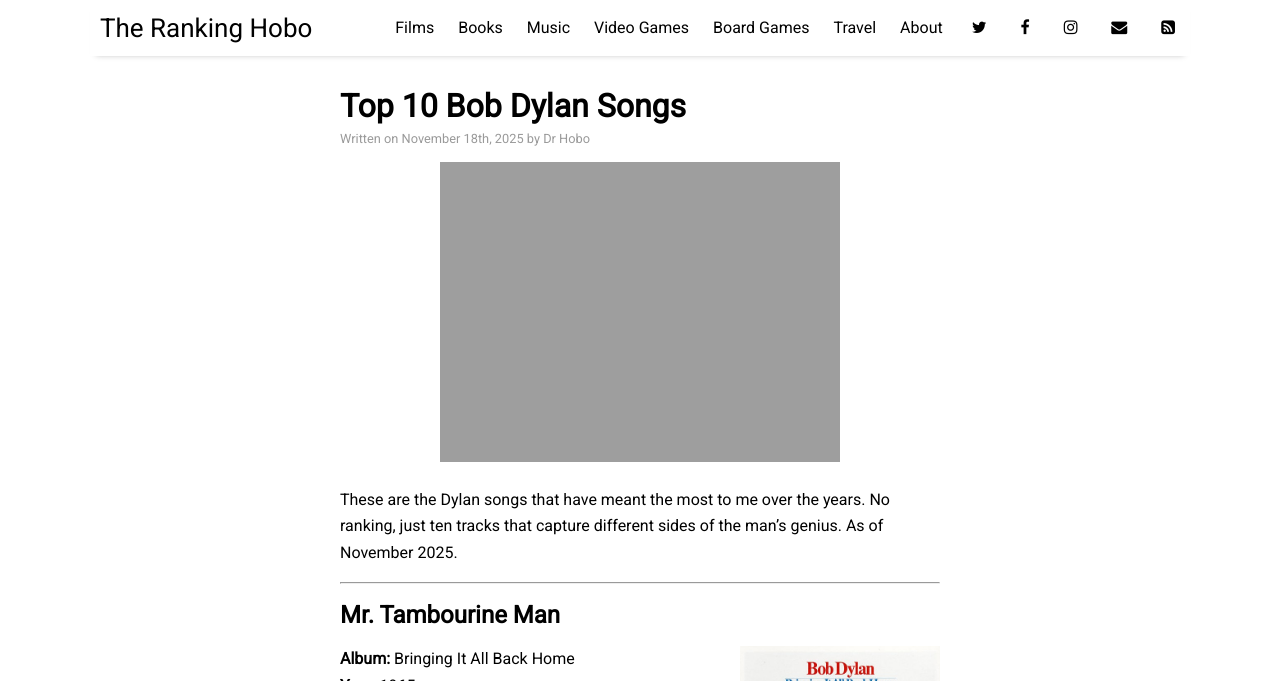
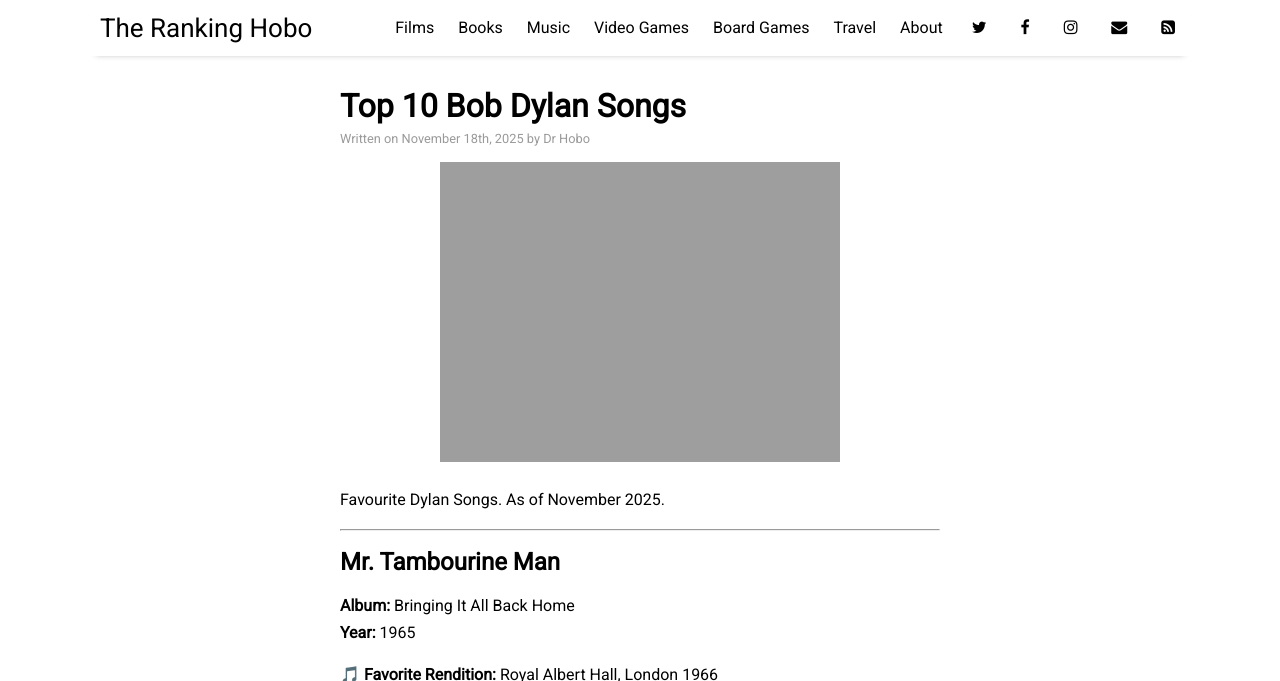
Before and after one commit to TheDrHobo/thedrhobo.github.io, a Jekyll site: the page built from _posts/2025-11-18-top-10-dylan-songs.md, in a window 1280 px wide and 900 px high, cut to the strip 0-681 px from the top of the window. Built offline with Jekyll 4.4.1, drawn with Linux system fonts in a browser that asks for light colours; nearby versions of some CDN libraries.

Commit message:
Update 2025-11-18-top-10-dylan-songs.md

```diff
--- a/_posts/2025-11-18-top-10-dylan-songs.md
+++ b/_posts/2025-11-18-top-10-dylan-songs.md
@@ -7,20 +7,18 @@ tags: [music, dylan, top10]
 image: Dylan.jpg
 ---
 
-These are the Dylan songs that have meant the most to me over the years. No ranking, just ten tracks that capture different sides of the man's genius. As of November 2025.
+Favourite Dylan Songs. As of November 2025.
 
 ---
 
 ## Mr. Tambourine Man
-<img src="{{ site.github.url }}/assets/img/Music/bringing_cover.jpg" alt="Bringing It All Back Home album cover" style="float: right; margin: 0 0 1em 1em; max-width: 200px; max-height: 300px; object-fit: contain;">
-
 **Album:** Bringing It All Back Home
 **Year:** 1965
 
 **🎵 Favorite Rendition:** Royal Albert Hall, London 1966
 
 <a href="https://www.youtube.com/watch?v=Ae29pHjtXIg">
-<img src="https://img.youtube.com/vi/Ae29pHjtXIg/0.jpg" alt="Watch on YouTube" style="max-width: 300px; border: 2px solid #ddd; margin-top: 0.5em;">
+<img src="https://img.youtube.com/vi/Ae29pHjtXIg/0.jpg" alt="Watch on YouTube" style="float: right; margin: 0 0 1em 1em; max-width: 200px; max-height: 300px; object-fit: contain; border: 2px solid #ddd;">
 </a>
 
 <div style="clear: both;"></div>
@@ -28,15 +26,13 @@ These are the Dylan songs that have meant the most to me over the years. No rank
 ---
 
 ## Love Minus Zero/No Limit
-<img src="{{ site.github.url }}/assets/img/Music/bringing_cover.jpg" alt="Bringing It All Back Home album cover" style="float: right; margin: 0 0 1em 1em; max-width: 200px; max-height: 300px; object-fit: contain;">
-
 **Album:** Bringing It All Back Home
 **Year:** 1965
 
 **🎵 Favorite Rendition:** Manchester, England 1965
 
 <a href="https://www.youtube.com/watch?v=lCdF3KuRimg">
-<img src="https://img.youtube.com/vi/lCdF3KuRimg/0.jpg" alt="Watch on YouTube" style="max-width: 300px; border: 2px solid #ddd; margin-top: 0.5em;">
+<img src="https://img.youtube.com/vi/lCdF3KuRimg/0.jpg" alt="Watch on YouTube" style="float: right; margin: 0 0 1em 1em; max-width: 200px; max-height: 300px; object-fit: contain; border: 2px solid #ddd;">
 </a>
 
 <div style="clear: both;"></div>
@@ -44,15 +40,13 @@ These are the Dylan songs that have meant the most to me over the years. No rank
 ---
 
 ## Don't Think Twice, It's All Right
-<img src="{{ site.github.url }}/assets/img/Music/dylan-freewheelin.jpg" alt="The Freewheelin' Bob Dylan album cover" style="float: right; margin: 0 0 1em 1em; max-width: 200px; max-height: 300px; object-fit: contain;">
-
 **Album:** The Freewheelin' Bob Dylan
 **Year:** 1963
 
 **🎵 Favorite Rendition:** Birmingham, England 1965
 
 <a href="https://www.youtube.com/watch?v=cukkrbzk5D8">
-<img src="https://img.youtube.com/vi/cukkrbzk5D8/0.jpg" alt="Watch on YouTube" style="max-width: 300px; border: 2px solid #ddd; margin-top: 0.5em;">
+<img src="https://img.youtube.com/vi/cukkrbzk5D8/0.jpg" alt="Watch on YouTube" style="float: right; margin: 0 0 1em 1em; max-width: 200px; max-height: 300px; object-fit: contain; border: 2px solid #ddd;">
 </a>
 
 <div style="clear: both;"></div>
@@ -60,15 +54,13 @@ These are the Dylan songs that have meant the most to me over the years. No rank
 ---
 
 ## Desolation Row
-<img src="{{ site.github.url }}/assets/img/Music/dylan-highway61.jpg" alt="Highway 61 Revisited album cover" style="float: right; margin: 0 0 1em 1em; max-width: 200px; max-height: 300px; object-fit: contain;">
-
 **Album:** Highway 61 Revisited
 **Year:** 1965
 
 **🎵 Favorite Rendition:** Live at Sony Music Studios, New York 1994
 
 <a href="https://www.youtube.com/watch?v=is0PRUdcdZI">
-<img src="https://img.youtube.com/vi/is0PRUdcdZI/0.jpg" alt="Watch on YouTube" style="max-width: 300px; border: 2px solid #ddd; margin-top: 0.5em;">
+<img src="https://img.youtube.com/vi/is0PRUdcdZI/0.jpg" alt="Watch on YouTube" style="float: right; margin: 0 0 1em 1em; max-width: 200px; max-height: 300px; object-fit: contain; border: 2px solid #ddd;">
 </a>
 
 <div style="clear: both;"></div>
@@ -76,15 +68,13 @@ These are the Dylan songs that have meant the most to me over the years. No rank
 ---
 
 ## License to Kill
-<img src="{{ site.github.url }}/assets/img/Music/dylan-infidels.jpg" alt="Infidels album cover" style="float: right; margin: 0 0 1em 1em; max-width: 200px; max-height: 300px; object-fit: contain;">
-
 **Album:** Infidels
 **Year:** 1983
 
 **🎵 Favorite Rendition:** Studio Version
 
 <a href="https://www.youtube.com/watch?v=HRrlFYg2QkI">
-<img src="https://img.youtube.com/vi/HRrlFYg2QkI/0.jpg" alt="Watch on YouTube" style="max-width: 300px; border: 2px solid #ddd; margin-top: 0.5em;">
+<img src="https://img.youtube.com/vi/HRrlFYg2QkI/0.jpg" alt="Watch on YouTube" style="float: right; margin: 0 0 1em 1em; max-width: 200px; max-height: 300px; object-fit: contain; border: 2px solid #ddd;">
 </a>
 
 <div style="clear: both;"></div>
@@ -92,15 +82,13 @@ These are the Dylan songs that have meant the most to me over the years. No rank
 ---
 
 ## Shelter from the Storm
-<img src="{{ site.github.url }}/assets/img/Music/dylan-blood.jpg" alt="Blood on the Tracks album cover" style="float: right; margin: 0 0 1em 1em; max-width: 200px; max-height: 300px; object-fit: contain;">
-
 **Album:** Blood on the Tracks
 **Year:** 1975
 
 **🎵 Favorite Rendition:** Fort Collins 1976
 
 <a href="https://www.youtube.com/watch?v=12rUOLtbQDk">
-<img src="https://img.youtube.com/vi/12rUOLtbQDk/0.jpg" alt="Watch on YouTube" style="max-width: 300px; border: 2px solid #ddd; margin-top: 0.5em;">
+<img src="https://img.youtube.com/vi/12rUOLtbQDk/0.jpg" alt="Watch on YouTube" style="float: right; margin: 0 0 1em 1em; max-width: 200px; max-height: 300px; object-fit: contain; border: 2px solid #ddd;">
 </a>
 
 <div style="clear: both;"></div>
@@ -108,15 +96,13 @@ These are the Dylan songs that have meant the most to me over the years. No rank
 ---
 
 ## Lily, Rosemary and the Jack of Hearts
-<img src="{{ site.github.url }}/assets/img/Music/dylan-blood.jpg" alt="Blood on the Tracks album cover" style="float: right; margin: 0 0 1em 1em; max-width: 200px; max-height: 300px; object-fit: contain;">
-
 **Album:** Blood on the Tracks
 **Year:** 1975
 
 **🎵 Favorite Rendition:** Studio Version
 
 <a href="https://www.youtube.com/watch?v=agdoeRpTfHg">
-<img src="https://img.youtube.com/vi/agdoeRpTfHg/0.jpg" alt="Watch on YouTube" style="max-width: 300px; border: 2px solid #ddd; margin-top: 0.5em;">
+<img src="https://img.youtube.com/vi/agdoeRpTfHg/0.jpg" alt="Watch on YouTube" style="float: right; margin: 0 0 1em 1em; max-width: 200px; max-height: 300px; object-fit: contain; border: 2px solid #ddd;">
 </a>
 
 <div style="clear: both;"></div>
@@ -124,15 +110,13 @@ These are the Dylan songs that have meant the most to me over the years. No rank
 ---
 
 ## When the Ship Comes In
-<img src="{{ site.github.url }}/assets/img/Music/dylan-times.jpg" alt="The Times They Are a-Changin' album cover" style="float: right; margin: 0 0 1em 1em; max-width: 200px; max-height: 300px; object-fit: contain;">
-
 **Album:** The Times They Are a-Changin'
 **Year:** 1964
 
 **🎵 Favorite Rendition:** Live at Carnegie Hall, New York - October 1963
 
 <a href="https://www.youtube.com/watch?v=cukkrbzk5D8">
-<img src="https://img.youtube.com/vi/cukkrbzk5D8/0.jpg" alt="Watch on YouTube" style="max-width: 300px; border: 2px solid #ddd; margin-top: 0.5em;">
+<img src="https://img.youtube.com/vi/cukkrbzk5D8/0.jpg" alt="Watch on YouTube" style="float: right; margin: 0 0 1em 1em; max-width: 200px; max-height: 300px; object-fit: contain; border: 2px solid #ddd;">
 </a>
 
 <div style="clear: both;"></div>
@@ -140,15 +124,13 @@ These are the Dylan songs that have meant the most to me over the years. No rank
 ---
 
 ## I Dreamed I Saw St. Augustine
-<img src="{{ site.github.url }}/assets/img/Music/dylan-john-wesley.jpg" alt="John Wesley Harding album cover" style="float: right; margin: 0 0 1em 1em; max-width: 200px; max-height: 300px; object-fit: contain;">
-
 **Album:** John Wesley Harding
 **Year:** 1967
 
 **🎵 Favorite Rendition:** Studio Version
 
 <a href="https://www.youtube.com/watch?v=dF-FY8rqA1I">
-<img src="https://img.youtube.com/vi/dF-FY8rqA1I/0.jpg" alt="Watch on YouTube" style="max-width: 300px; border: 2px solid #ddd; margin-top: 0.5em;">
+<img src="https://img.youtube.com/vi/dF-FY8rqA1I/0.jpg" alt="Watch on YouTube" style="float: right; margin: 0 0 1em 1em; max-width: 200px; max-height: 300px; object-fit: contain; border: 2px solid #ddd;">
 </a>
 
 <div style="clear: both;"></div>
@@ -156,15 +138,13 @@ These are the Dylan songs that have meant the most to me over the years. No rank
 ---
 
 ## Is Your Love in Vain?
-<img src="{{ site.github.url }}/assets/img/Music/dylan-street-legal.jpg" alt="Street Legal album cover" style="float: right; margin: 0 0 1em 1em; max-width: 200px; max-height: 300px; object-fit: contain;">
-
 **Album:** Street Legal
 **Year:** 1978
 
 **🎵 Favorite Rendition:** Budokan Version 1978
 
 <a href="https://www.youtube.com/watch?v=1pj-93HI9v4">
-<img src="https://img.youtube.com/vi/1pj-93HI9v4/0.jpg" alt="Watch on YouTube" style="max-width: 300px; border: 2px solid #ddd; margin-top: 0.5em;">
+<img src="https://img.youtube.com/vi/1pj-93HI9v4/0.jpg" alt="Watch on YouTube" style="float: right; margin: 0 0 1em 1em; max-width: 200px; max-height: 300px; object-fit: contain; border: 2px solid #ddd;">
 </a>
 
 <div style="clear: both;"></div>
```
